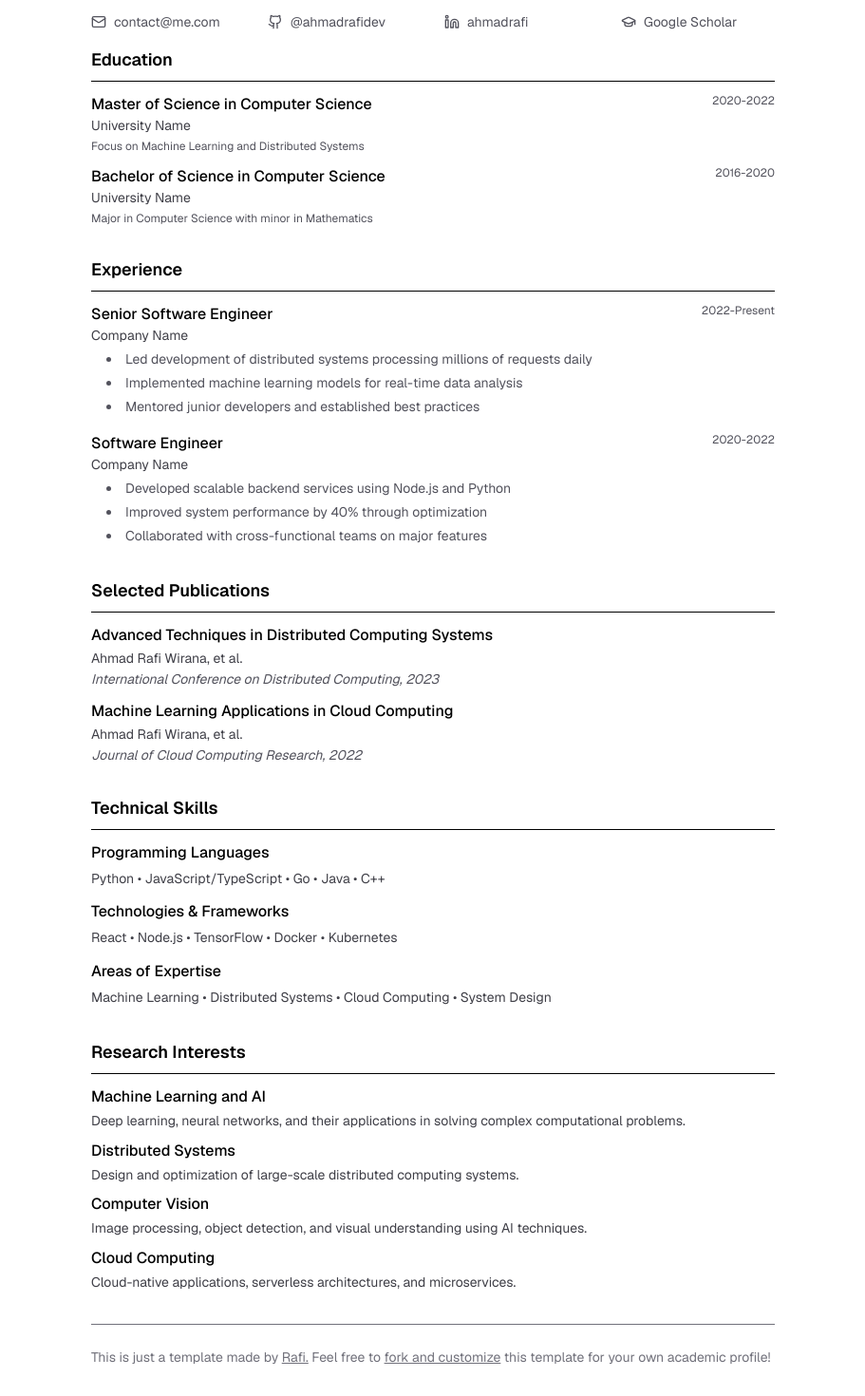
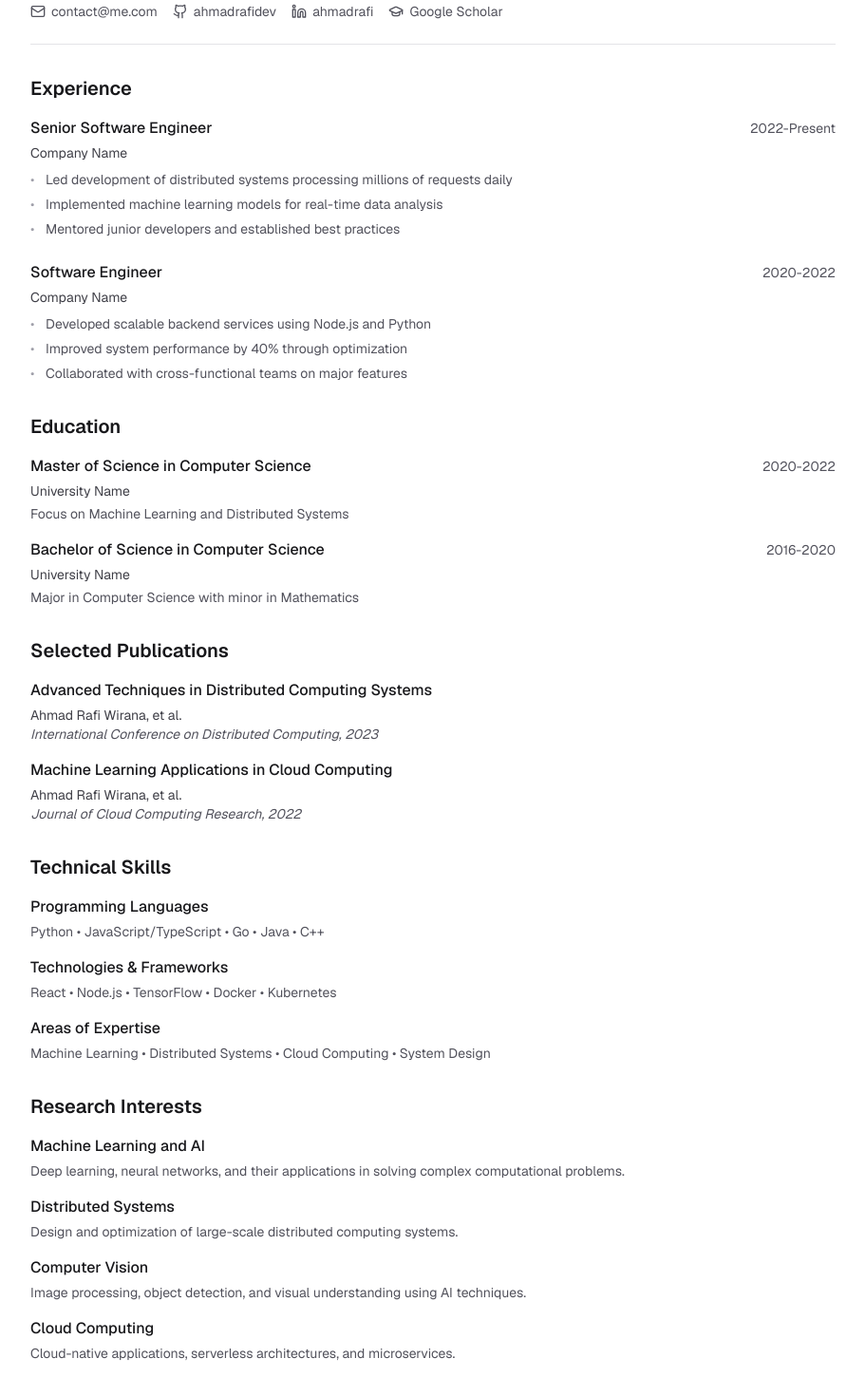
Before and after one commit to ahmadrafidev/cv, a Next.js app: page / in a window 1280 px wide. Shown: the part 180-1650 px from the top of the page at 95% size, without its empty margins (184-1095 px from the left). Built offline with nearby package versions, Linux system fonts and the light colour scheme.

Commit message:
revamp main page

```diff
--- a/app/page.tsx
+++ b/app/page.tsx
@@ -7,112 +7,64 @@ export default async function HomePage() {
   const { profile, education, experience, skills, research, publications } = content;
 
   return (
-    <main className="max-w-3xl mx-auto px-4 sm:px-6 py-6 sm:py-8">
-      {/* Introduction */}
-      <header className="mb-2 sm:mb-4 border-b pb-4 sm:pb-6">
-        <h1 className="text-lg sm:text-2xl font-bold mb-2 sm:mb-3" tabIndex={0}>
+    <main className="max-w-4xl mx-auto px-6 py-8 print:py-4 min-h-screen bg-white dark:bg-zinc-900">
+      {/* Header */}
+      <header className="border-b border-zinc-200 dark:border-zinc-800 pb-6 mb-8">
+        <h1 className="text-3xl font-bold tracking-tight mb-2" tabIndex={0}>
           {profile.name}
         </h1>
-        <p className="text-sm sm:text-base text-zinc-700 dark:text-zinc-300 mb-2 sm:mb-3" tabIndex={0}>
+        <h2 className="text-lg text-zinc-700 dark:text-zinc-300 mb-4" tabIndex={0}>
           {profile.title}
-        </p>
-        <p className="text-xs sm:text-sm text-zinc-600 dark:text-zinc-400 max-w-2xl" tabIndex={0}>
+        </h2>
+        <p className="text-sm text-zinc-600 dark:text-zinc-400 mb-4 max-w-2xl leading-relaxed">
           {profile.summary}
         </p>
+        <div className="flex flex-wrap gap-4 text-sm text-zinc-600 dark:text-zinc-400">
+          <a href={`mailto:${profile.contact.email}`} className="flex items-center gap-1.5 hover:text-zinc-900 dark:hover:text-zinc-50">
+            <Mail className="h-4 w-4" />
+            <span>{profile.contact.email}</span>
+          </a>
+          <a href={`https://github.com/${profile.contact.github}`} className="flex items-center gap-1.5 hover:text-zinc-900 dark:hover:text-zinc-50">
+            <Github className="h-4 w-4" />
+            <span>{profile.contact.github}</span>
+          </a>
+          <a href={`https://linkedin.com/in/${profile.contact.linkedin}`} className="flex items-center gap-1.5 hover:text-zinc-900 dark:hover:text-zinc-50">
+            <Linkedin className="h-4 w-4" />
+            <span>{profile.contact.linkedin}</span>
+          </a>
+          <a href={`https://scholar.google.com/citations?user=${profile.contact.google_scholar}`} className="flex items-center gap-1.5 hover:text-zinc-900 dark:hover:text-zinc-50">
+            <GraduationCap className="h-4 w-4" />
+            <span>Google Scholar</span>
+          </a>
+        </div>
       </header>
 
-      {/* Contact Information */}
-      <section className="mb-2 sm:mb-4" aria-label="Contact Information">
-        <div className="grid grid-cols-2 md:grid-cols-4 gap-2 md:gap-6">
-          <a
-            href={`mailto:${profile.contact.email}`}
-            className="flex items-center space-x-2 text-xs sm:text-sm text-zinc-600 dark:text-zinc-400 hover:text-black dark:hover:text-white transition-colors"
-            aria-label={`Email: ${profile.contact.email}`}
-          >
-            <Mail className="h-4 w-4 flex-shrink-0" />
-            <span className="truncate">{profile.contact.email}</span>
-          </a>
-          <a
-            href={`https://github.com/${profile.contact.github}`}
-            className="flex items-center space-x-2 text-xs sm:text-sm text-zinc-600 dark:text-zinc-400 hover:text-black dark:hover:text-white transition-colors"
-            aria-label={`GitHub profile: ${profile.contact.github}`}
-            target="_blank"
-            rel="noopener noreferrer"
-          >
-            <Github className="h-4 w-4 flex-shrink-0" />
-            <span className="truncate">@{profile.contact.github}</span>
-          </a>
-          <a
-            href={`https://linkedin.com/in/${profile.contact.linkedin}`}
-            className="flex items-center space-x-2 text-xs sm:text-sm text-zinc-600 dark:text-zinc-400 hover:text-black dark:hover:text-white transition-colors"
-            aria-label={`LinkedIn profile: ${profile.contact.linkedin}`}
-            target="_blank"
-            rel="noopener noreferrer"
-          >
-            <Linkedin className="h-4 w-4 flex-shrink-0" />
-            <span className="truncate">{profile.contact.linkedin}</span>
-          </a>
-          <a
-            href={`https://scholar.google.com/citations?user=${profile.contact.google_scholar}`}
-            className="flex items-center space-x-2 text-xs sm:text-sm text-zinc-600 dark:text-zinc-400 hover:text-black dark:hover:text-white transition-colors"
-            aria-label={`Google Scholar profile: ${profile.contact.google_scholar}`}
-            target="_blank"
-            rel="noopener noreferrer"
-          >
-            <GraduationCap className="h-4 w-4 flex-shrink-0" />
-            <span className="truncate">Google Scholar</span>
-          </a>
+      {/* Main Content */}
+      <div className="space-y-8">
+        {/* Experience */}
+        <section aria-labelledby="experience-heading">
+          <h2 id="experience-heading" className="text-xl font-semibold mb-4 text-zinc-900 dark:text-zinc-50">Experience</h2>
+          <div className="space-y-6">
+            {experience.experience.map((exp: Experience, index: number) => (
+              <div key={index} className="group">
+                <div className="flex justify-between items-baseline mb-1">
+                  <h3 className="font-medium text-base text-zinc-900 dark:text-zinc-50">{exp.role}</h3>
+                  <span className="text-sm text-zinc-600 dark:text-zinc-400">{exp.period}</span>
                 </div>
-      </section>
-
-      {/* Education */}
-      <section className="mb-6 sm:mb-8" aria-labelledby="education-heading">
-        <h2 id="education-heading" className="text-base sm:text-lg font-semibold mb-3 border-b pb-2">Education</h2>
-        <div className="space-y-3">
-          {education.education.map((edu: Education, index: number) => (
-            <div key={index} className="flex flex-col sm:flex-row sm:justify-between sm:items-start gap-1 sm:gap-3">
-              <div>
-                <h3 className="font-medium text-sm sm:text-base">{edu.degree}</h3>
-                <p className="text-xs sm:text-sm text-zinc-700 dark:text-zinc-300">{edu.school}</p>
-                {edu.description && (
-                  <p className="text-xs text-zinc-600 dark:text-zinc-400 mt-1">{edu.description}</p>
-                )}
-              </div>
-              <p className="text-xs text-zinc-600 dark:text-zinc-400">{edu.year}</p>
-            </div>
-          ))}
-        </div>
-      </section>
-
-      {/* Experience */}
-      <section className="mb-6 sm:mb-8" aria-labelledby="experience-heading">
-        <h2 id="experience-heading" className="text-base sm:text-lg font-semibold mb-3 border-b pb-2">Experience</h2>
-        <div className="space-y-4">
-          {experience.experience.map((exp: Experience, index: number) => (
-            <div key={index}>
-              <div className="flex flex-col sm:flex-row sm:justify-between sm:items-start gap-1 sm:gap-3 mb-1">
-                <div>
-                  <h3 className="font-medium text-sm sm:text-base">{exp.role}</h3>
-                  <p className="text-xs sm:text-sm text-zinc-700 dark:text-zinc-300">
+                <p className="text-sm text-zinc-700 dark:text-zinc-300 mb-2">
                   {exp.companyUrl ? (
-                      <a
-                        href={exp.companyUrl}
-                        className="hover:text-black dark:hover:text-white transition-colors duration-200"
-                        target="_blank"
-                        rel="noopener noreferrer"
-                      >
+                    <a href={exp.companyUrl} className="hover:text-zinc-900 dark:hover:text-zinc-50">
                       {exp.company}
                     </a>
                   ) : (
                     exp.company
                   )}
                 </p>
-                </div>
-                <p className="text-xs text-zinc-600 dark:text-zinc-400">{exp.period}</p>
-              </div>
-              <ul className="list-disc list-inside text-zinc-600 dark:text-zinc-400 space-y-0.5 text-xs sm:text-sm pl-4">
+                <ul className="space-y-1.5">
                   {exp.highlights.map((highlight: string, idx: number) => (
-                  <li key={idx} className="leading-relaxed">{highlight}</li>
+                    <li key={idx} className="text-sm text-zinc-600 dark:text-zinc-400 pl-4 relative before:content-['•'] before:absolute before:left-0 before:text-zinc-400">
+                      {highlight}
+                    </li>
                   ))}
                 </ul>
               </div>
@@ -120,41 +72,55 @@ export default async function HomePage() {
           </div>
         </section>
 
+        {/* Education */}
+        <section aria-labelledby="education-heading">
+          <h2 id="education-heading" className="text-xl font-semibold mb-4 text-zinc-900 dark:text-zinc-50">Education</h2>
+          <div className="space-y-4">
+            {education.education.map((edu: Education, index: number) => (
+              <div key={index}>
+                <div className="flex justify-between items-baseline mb-1">
+                  <h3 className="font-medium text-base text-zinc-900 dark:text-zinc-50">{edu.degree}</h3>
+                  <span className="text-sm text-zinc-600 dark:text-zinc-400">{edu.year}</span>
+                </div>
+                <p className="text-sm text-zinc-700 dark:text-zinc-300">{edu.school}</p>
+                {edu.description && (
+                  <p className="text-sm text-zinc-600 dark:text-zinc-400 mt-1">{edu.description}</p>
+                )}
+              </div>
+            ))}
+          </div>
+        </section>
+
         {/* Publications */}
-      <section className="mb-6 sm:mb-8" aria-labelledby="publications-heading">
-        <h2 id="publications-heading" className="text-base sm:text-lg font-semibold mb-3 border-b pb-2">Selected Publications</h2>
-        <div className="space-y-3">
+        <section aria-labelledby="publications-heading">
+          <h2 id="publications-heading" className="text-xl font-semibold mb-4 text-zinc-900 dark:text-zinc-50">Selected Publications</h2>
+          <div className="space-y-4">
             {publications.publications.map((pub: Publication, index: number) => (
-            <div key={index} className="space-y-0.5">
-              <h3 className="font-medium text-sm sm:text-base">
+              <div key={index}>
+                <h3 className="font-medium text-base text-zinc-900 dark:text-zinc-50 mb-1">
                   {pub.link ? (
-                  <a
-                    href={pub.link}
-                    className="hover:text-black dark:hover:text-white transition-colors duration-200 inline-block transform hover:-translate-y-0.5"
-                    target="_blank"
-                    rel="noopener noreferrer"
-                  >
+                    <a href={pub.link} className="hover:text-zinc-600 hover:underline dark:hover:text-zinc-300">
                       {pub.title}
                     </a>
                   ) : (
                     pub.title
                   )}
                 </h3>
-              <p className="text-xs sm:text-sm text-zinc-700 dark:text-zinc-300">{pub.authors}</p>
-              <p className="text-xs sm:text-sm italic text-zinc-600 dark:text-zinc-400">{pub.venue}</p>
+                <p className="text-sm text-zinc-700 dark:text-zinc-300">{pub.authors}</p>
+                <p className="text-sm italic text-zinc-600 dark:text-zinc-400">{pub.venue}</p>
               </div>
             ))}
           </div>
         </section>
 
         {/* Skills */}
-      <section className="mb-6 sm:mb-8" aria-labelledby="skills-heading">
-        <h2 id="skills-heading" className="text-base sm:text-lg font-semibold mb-3 border-b pb-2">Technical Skills</h2>
-        <div className="space-y-3">
+        <section aria-labelledby="skills-heading">
+          <h2 id="skills-heading" className="text-xl font-semibold mb-4 text-zinc-900 dark:text-zinc-50">Technical Skills</h2>
+          <div className="space-y-4">
             {skills.skills.map((skill: Skill, index: number) => (
               <div key={index}>
-              <h3 className="font-medium text-sm sm:text-base mb-1">{skill.category}</h3>
-              <p className="text-xs sm:text-sm text-zinc-700 dark:text-zinc-300 leading-relaxed">
+                <h3 className="font-medium text-base text-zinc-900 dark:text-zinc-50 mb-1">{skill.category}</h3>
+                <p className="text-sm text-zinc-600 dark:text-zinc-400">
                   {skill.items.join(' • ')}
                 </p>
               </div>
@@ -163,31 +129,24 @@ export default async function HomePage() {
         </section>
 
         {/* Research Interests */}
-      <section className="mb-6 sm:mb-8" aria-labelledby="research-heading">
-        <h2 id="research-heading" className="text-base sm:text-lg font-semibold mb-3 border-b pb-2">Research Interests</h2>
-        <div className="space-y-2">
+        <section aria-labelledby="research-heading">
+          <h2 id="research-heading" className="text-xl font-semibold mb-4 text-zinc-900 dark:text-zinc-50">Research Interests</h2>
+          <div className="space-y-4">
             {research.research_interests.map((interest: ResearchInterest, index: number) => (
               <div key={index}>
-              <h3 className="font-medium text-sm sm:text-base">{interest.title}</h3>
-              <p className="text-xs sm:text-sm text-zinc-700 dark:text-zinc-300 mt-0.5 leading-relaxed">
-                {interest.description}
-              </p>
+                <h3 className="font-medium text-base text-zinc-900 dark:text-zinc-50 mb-1">{interest.title}</h3>
+                <p className="text-sm text-zinc-600 dark:text-zinc-400">{interest.description}</p>
               </div>
             ))}
           </div>
         </section>
+      </div>
 
-      {/* Template Note */}
-      <footer className="text-xs sm:text-sm text-zinc-500 dark:text-zinc-400 border-t pt-4 sm:pt-6">
+      {/* Footer */}
+      <footer className="mt-12 pt-4 border-t border-zinc-200 dark:border-zinc-800 text-center text-xs text-zinc-500 dark:text-zinc-400">
         <p>
-          This is just a template made by{' '}
-          <a
-            href="https://x.com/rafiwiranaa"
-            className="underline hover:text-black dark:hover:text-white transition-colors"
-            target="_blank"
-            rel="noopener noreferrer"
-            aria-label="Follow Rafi on X (Twitter)"
-          >
+          Built by{' '}
+          <a href="https://x.com/rafiwiranaa" className="hover:text-zinc-900 hover:underline dark:hover:text-zinc-50">
             Rafi.
           </a>
           {' '}Feel free to{' '}
@@ -200,7 +159,7 @@ export default async function HomePage() {
           >
             fork and customize
           </a>
-          {' '}this template for your own academic profile!
+          {' '}this template for your own academic profile.
         </p>
       </footer>
     </main>
```
Lines whose indentation alone changed are shown as unchanged.
